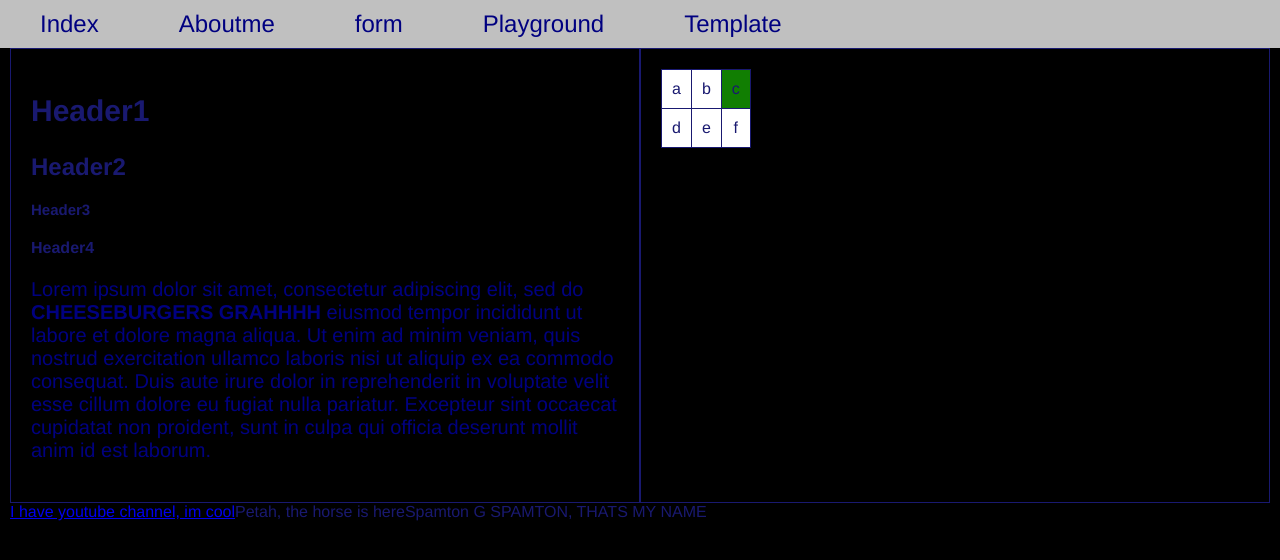
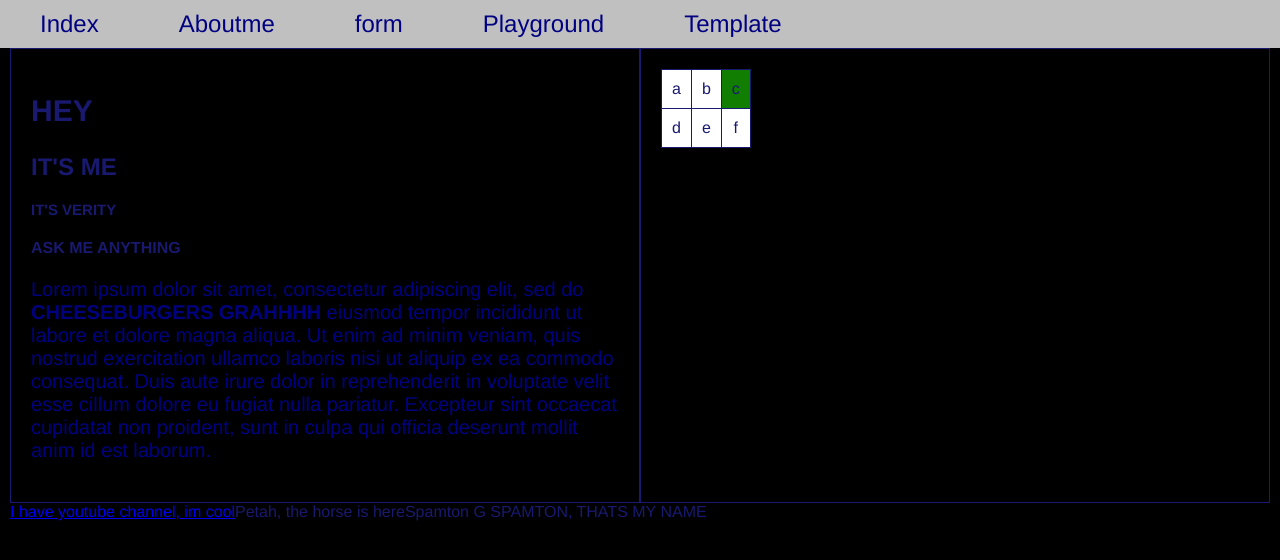
Before and after one commit to RogueMemer/ceg3120-cicd-stein55-f26, a plain HTML site: page web-content/index.html in a window 1280 px wide. Drawn offline with Linux system fonts and the light colour scheme.

Commit message:
Update headers and content in index.html

```diff
--- a/web-content/index.html
+++ b/web-content/index.html
@@ -23,10 +23,10 @@
 
     <section class="rowflex">
         <div class="leftflex">
-            <h1>Header1</h1>
-            <h2>Header2</h2>
-            <h3>Header3</h3>
-            <h4>Header4</h4>
+            <h1>HEY</h1>
+            <h2>IT'S ME</h2>
+            <h3>IT'S VERITY</h3>
+            <h4>ASK ME ANYTHING</h4>
 
             <p>
                 Lorem ipsum dolor sit amet, consectetur adipiscing elit, sed do
```
